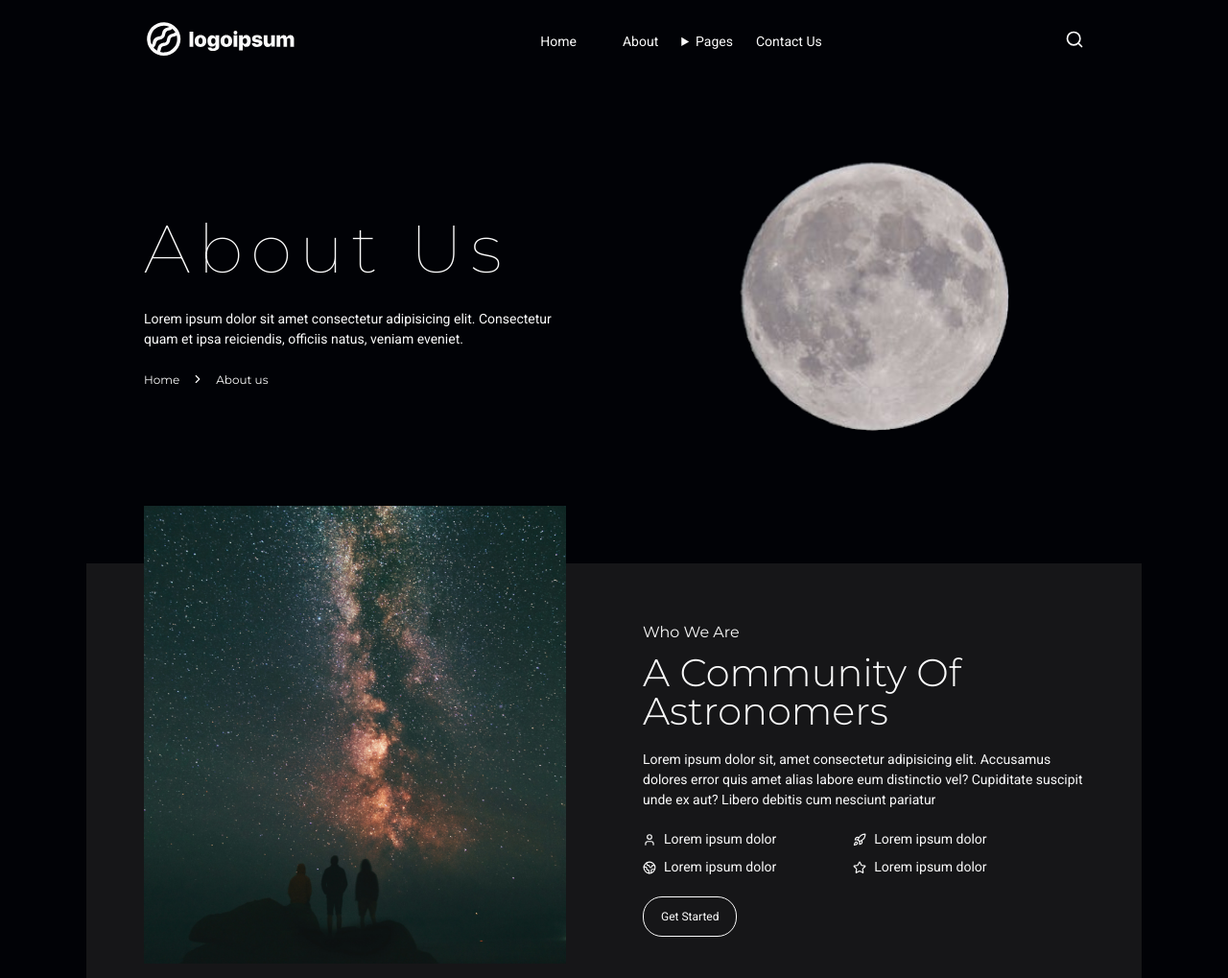
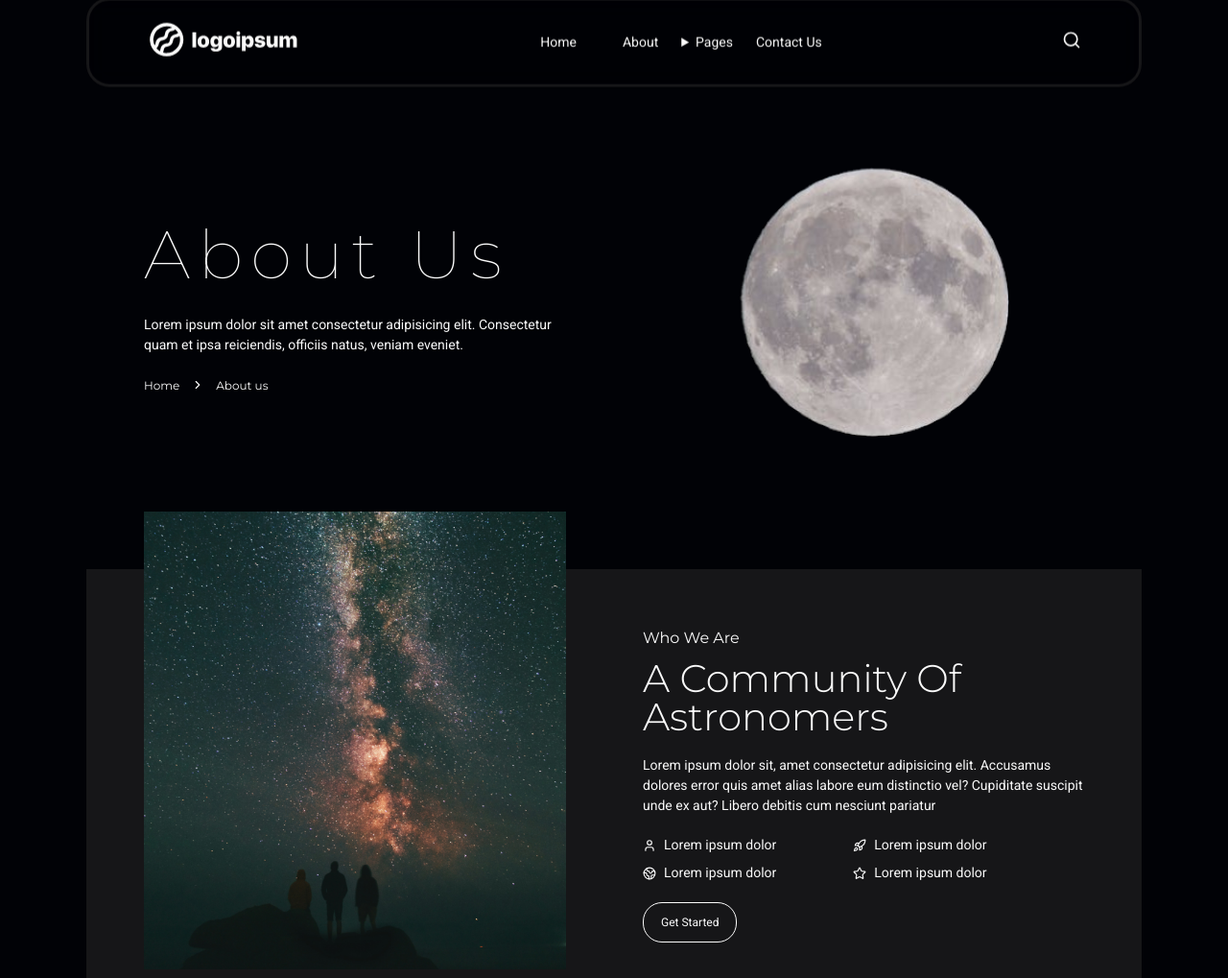
Before and after one commit to SofiaCantalupi/astron-website, a plain HTML site: page index.html in a window 1280 px wide. Shown: the top 1019 px of the page at 96% size. Drawn offline with Linux system fonts and the light colour scheme.

Commit message:
changes in header position

```diff
--- a/css/style.css
+++ b/css/style.css
@@ -55,6 +55,10 @@ button {
   transition: all 0.3s ease-in-out;
   border: 1px solid;
   margin-top: 20px;
+
+  &:hover {
+    cursor: pointer;
+  }
 
   &.button--primary {
     color: var(--color-black);
@@ -148,9 +152,13 @@ h2 {
 
 .header {
   padding: 20px var(--container-padding-x);
-  /* position: sticky;
+  position: sticky;
   top: 20px;
-  background-color: var(--background); */
+  background-color: rgba(0,0,0,0.10);
+  border-radius: 24px;
+  border: 3px solid var(--color-grey);
+  backdrop-filter: blur(12px);
+  transform: translateY(-24%);
 
   .nav {
     display: flex;
```
